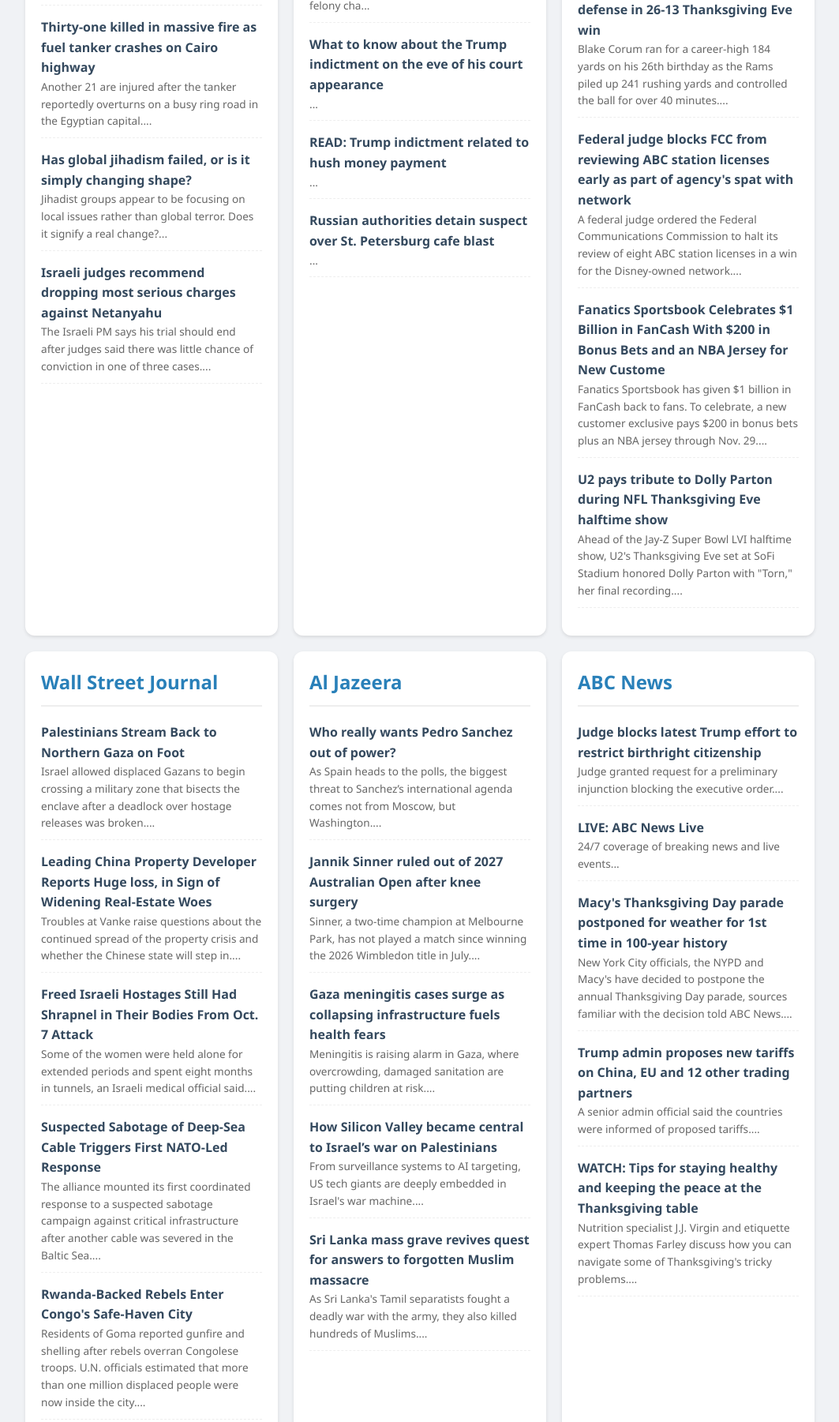
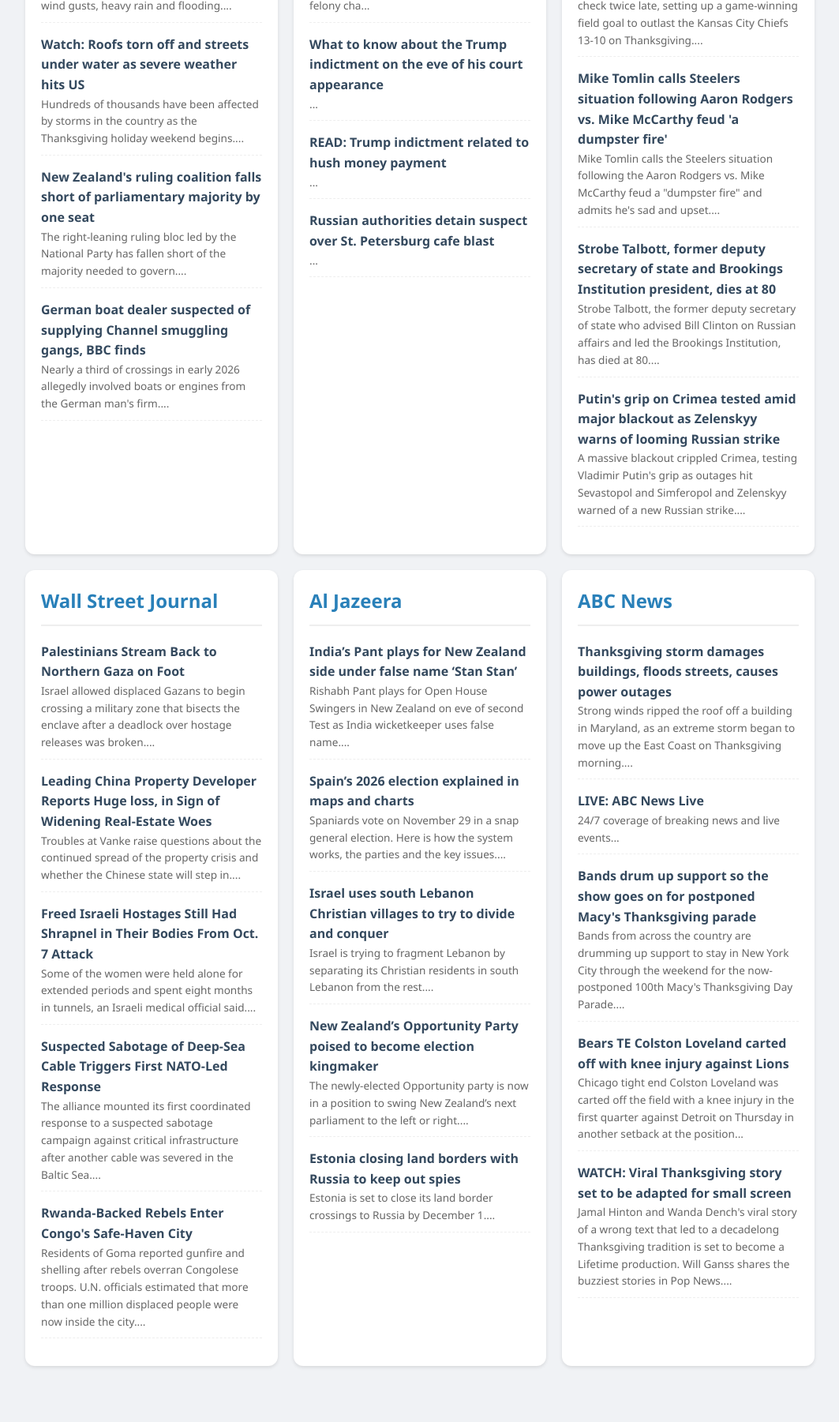
Before and after one commit to PeterWu1110/daily-news, a plain HTML site: page index.html in a window 1280 px wide. Shown: the part 908-2709 px from the top of the page at 79% size, without its empty margins (108-1171 px from the left). After the commit the page ends 2658 px from the top, so only its background shows below. Drawn offline with Linux system fonts and the light colour scheme.

Commit message:
Update news content

```diff
--- a/index.html
+++ b/index.html
@@ -27,7 +27,7 @@
 <body>
     <header>
         <h1>📰 每日英語閱讀挑戰</h1>
-        <div>2026-11-26 14:56:54</div>
+        <div>2026-11-27 14:50:33</div>
     </header>
 
     <div class="quiz-section">
@@ -46,28 +46,28 @@
     <div class="news-grid">
         <div class='card'><h2>BBC News</h2>
                 <div class="news-item">
-                    <a href="https://www.bbc.co.uk/news/articles/c893r9ke5p97o?at_medium=RSS&at_campaign=rss" target="_blank">US announces new tariffs on host of countries including China</a>
-                    <div style="font-size:0.85em; color:#666;">The new levies would hit many of America's biggest trading partners, including China and the EU....</div>
+                    <a href="https://www.bbc.co.uk/news/articles/c820q9wgrpyyo?at_medium=RSS&at_campaign=rss" target="_blank">US too focused on Middle East and not pushing Russia hard enough, Zelensky tells BBC</a>
+                    <div style="font-size:0.85em; color:#666;">Ukraine's president voices frustration with US and says it is "strange" Trump has described Vladimir Putin as a friend....</div>
                 </div>
 
                 <div class="news-item">
-                    <a href="https://www.bbc.co.uk/news/articles/cw8dv112r5gmo?at_medium=RSS&at_campaign=rss" target="_blank">Images of asteroid targeted to test Earth's defences reveal stadium-sized crater</a>
-                    <div style="font-size:0.85em; color:#666;">The asteroid's surface was transformed after a spacecraft was deliberately crashed into it four years ago...</div>
+                    <a href="https://www.bbc.co.uk/news/articles/ckm2mz3prq77o?at_medium=RSS&at_campaign=rss" target="_blank">Major Thanksgiving storm brings flooding, flight delays across US</a>
+                    <div style="font-size:0.85em; color:#666;">Almost one million customers in the US had no power on Thursday evening as storms descended on both US coasts, bringing wind gusts, heavy rain and flooding....</div>
                 </div>
 
                 <div class="news-item">
-                    <a href="https://www.bbc.co.uk/news/articles/cqy7rn30v314o?at_medium=RSS&at_campaign=rss" target="_blank">Thirty-one killed in massive fire as fuel tanker crashes on Cairo highway</a>
-                    <div style="font-size:0.85em; color:#666;">Another 21 are injured after the tanker reportedly overturns on a busy ring road in the Egyptian capital....</div>
+                    <a href="https://www.bbc.co.uk/news/videos/cq808d704m22o?at_medium=RSS&at_campaign=rss" target="_blank">Watch: Roofs torn off and streets under water as severe weather hits US</a>
+                    <div style="font-size:0.85em; color:#666;">Hundreds of thousands have been affected by storms in the country as the Thanksgiving holiday weekend begins....</div>
                 </div>
 
                 <div class="news-item">
-                    <a href="https://www.bbc.co.uk/news/articles/cmx2x4e0n5jro?at_medium=RSS&at_campaign=rss" target="_blank">Has global jihadism failed, or is it simply changing shape?</a>
-                    <div style="font-size:0.85em; color:#666;">Jihadist groups appear to be focusing on local issues rather than global terror. Does it signify a real change?...</div>
+                    <a href="https://www.bbc.co.uk/news/articles/c670278qk879o?at_medium=RSS&at_campaign=rss" target="_blank">New Zealand's ruling coalition falls short of parliamentary majority by one seat</a>
+                    <div style="font-size:0.85em; color:#666;">The right-leaning ruling bloc led by the National Party has fallen short of the majority needed to govern....</div>
                 </div>
 
                 <div class="news-item">
-                    <a href="https://www.bbc.co.uk/news/articles/cxj05mv723r2o?at_medium=RSS&at_campaign=rss" target="_blank">Israeli judges recommend dropping most serious charges against Netanyahu</a>
-                    <div style="font-size:0.85em; color:#666;">The Israeli PM says his trial should end after judges said there was little chance of conviction in one of three cases....</div>
+                    <a href="https://www.bbc.co.uk/news/articles/cqlymky8kpzjo?at_medium=RSS&at_campaign=rss" target="_blank">German boat dealer suspected of supplying Channel smuggling gangs, BBC finds</a>
+                    <div style="font-size:0.85em; color:#666;">Nearly a third of crossings in early 2026 allegedly involved boats or engines from the German man's firm....</div>
                 </div>
                 </div><div class='card'><h2>CNN</h2>
                 <div class="news-item">
@@ -96,28 +96,28 @@
                 </div>
                 </div><div class='card'><h2>FOX News</h2>
                 <div class="news-item">
-                    <a href="https://www.foxnews.com/politics/pritzker-accused-turning-education-tax-credit-partisan-fight-opting-out-program-sad-see" target="_blank">Pritzker accused of turning education tax credit into partisan fight by opting out of program: 'Sad to see'</a>
-                    <div style="font-size:0.85em; color:#666;">Illinois Gov. JB Pritzker opted out of the federal scholarship tax credit program, drawing accusations from parents and education advocacy groups of putting politics over education....</div>
+                    <a href="https://www.foxnews.com/deals/shopping-with-friends-black-friday-deals" target="_blank">Shopping with Friends: 8 Black Friday deals to shop now</a>
+                    <div style="font-size:0.85em; color:#666;">Get Roku TVs, streaming sticks, eKids headphones, Keurig coffee makers and the Nintendo Switch 2 with Mario Kart World on sale now for Black Friday, as seen on Shopping with Friends....</div>
                 </div>
 
                 <div class="news-item">
-                    <a href="https://www.foxnews.com/outkick-sports/rams-birthday-boy-blake-corum-runs-all-over-green-bay-packers-defense-26-13-thanksgiving-eve-win" target="_blank">Rams birthday boy Blake Corum runs all over Green Bay Packers' defense in 26-13 Thanksgiving Eve win</a>
-                    <div style="font-size:0.85em; color:#666;">Blake Corum ran for a career-high 184 yards on his 26th birthday as the Rams piled up 241 rushing yards and controlled the ball for over 40 minutes....</div>
+                    <a href="https://www.foxnews.com/outkick-sports/buffalo-bills-outlast-kansas-city-chiefs-defensive-struggle-maintain-top-seed-status-afc" target="_blank">Buffalo Bills outlast Kansas City Chiefs in defensive struggle to maintain top seed status in AFC</a>
+                    <div style="font-size:0.85em; color:#666;">The Bills defense held Patrick Mahomes in check twice late, setting up a game-winning field goal to outlast the Kansas City Chiefs 13-10 on Thanksgiving....</div>
                 </div>
 
                 <div class="news-item">
-                    <a href="https://www.foxnews.com/media/federal-judge-blocks-fcc-reviewing-abc-station-licenses-early-agency-spat-network" target="_blank">Federal judge blocks FCC from reviewing ABC station licenses early as part of agency's spat with network</a>
-                    <div style="font-size:0.85em; color:#666;">A federal judge ordered the Federal Communications Commission to halt its review of eight ABC station licenses in a win for the Disney-owned network....</div>
+                    <a href="https://www.foxnews.com/outkick-sports/mike-tomlin-calls-steelers-situation-following-aaron-rodgers-vs-mike-mccarthy-feud-dumpster-fire" target="_blank">Mike Tomlin calls Steelers situation following Aaron Rodgers vs. Mike McCarthy feud 'a dumpster fire'</a>
+                    <div style="font-size:0.85em; color:#666;">Mike Tomlin calls the Steelers situation following the Aaron Rodgers vs. Mike McCarthy feud a &quot;dumpster fire&quot; and admits he&apos;s sad and upset....</div>
                 </div>
 
                 <div class="news-item">
-                    <a href="https://www.foxnews.com/outkick-betting/fanatics-sportsbook-celebrates-1-billion-fancash-200-bonus-bets-nba-jersey-new-custome" target="_blank">Fanatics Sportsbook Celebrates $1 Billion in FanCash With $200 in Bonus Bets and an NBA Jersey for New Custome</a>
-                    <div style="font-size:0.85em; color:#666;">Fanatics Sportsbook has given $1 billion in FanCash back to fans. To celebrate, a new customer exclusive pays $200 in bonus bets plus an NBA jersey through Nov. 29....</div>
+                    <a href="https://www.foxnews.com/politics/strobe-talbott-former-deputy-secretary-state-brookings-institution-president-dies-80" target="_blank">Strobe Talbott, former deputy secretary of state and Brookings Institution president, dies at 80</a>
+                    <div style="font-size:0.85em; color:#666;">Strobe Talbott, the former deputy secretary of state who advised Bill Clinton on Russian affairs and led the Brookings Institution, has died at 80....</div>
                 </div>
 
                 <div class="news-item">
-                    <a href="https://www.foxnews.com/outkick-sports/u2-pays-tribute-dolly-parton-nfl-thanksgiving-eve-halftime-show" target="_blank">U2 pays tribute to Dolly Parton during NFL Thanksgiving Eve halftime show</a>
-                    <div style="font-size:0.85em; color:#666;">Ahead of the Jay-Z Super Bowl LVI halftime show, U2&apos;s Thanksgiving Eve set at SoFi Stadium honored Dolly Parton with &quot;Torn,&quot; her final recording....</div>
+                    <a href="https://www.foxnews.com/world/putins-grip-crimea-tested-amid-major-blackout-zelenskyy-warns-imminent-russia-strike" target="_blank">Putin's grip on Crimea tested amid major blackout as Zelenskyy warns of looming Russian strike</a>
+                    <div style="font-size:0.85em; color:#666;">A massive blackout crippled Crimea, testing Vladimir Putin&apos;s grip as outages hit Sevastopol and Simferopol and Zelenskyy warned of a new Russian strike....</div>
                 </div>
                 </div><div class='card'><h2>Wall Street Journal</h2>
                 <div class="news-item">
@@ -146,33 +146,33 @@
                 </div>
                 </div><div class='card'><h2>Al Jazeera</h2>
                 <div class="news-item">
-                    <a href="https://www.aljazeera.com/opinions/2026/11/26/who-really-wants-pedro-sanchez-out-of-power?traffic_source=rss" target="_blank">Who really wants Pedro Sanchez out of power?</a>
-                    <div style="font-size:0.85em; color:#666;">As Spain heads to the polls, the biggest threat to Sanchez’s international agenda comes not from Moscow, but Washington....</div>
+                    <a href="https://www.aljazeera.com/sports/2026/11/27/indias-pant-plays-for-new-zealand-side-under-false-name-stan-stan?traffic_source=rss" target="_blank">India’s Pant plays for New Zealand side under false name ‘Stan Stan’</a>
+                    <div style="font-size:0.85em; color:#666;">Rishabh Pant plays for Open House Swingers in New Zealand on eve of second Test as India wicketkeeper uses false name....</div>
                 </div>
 
                 <div class="news-item">
-                    <a href="https://www.aljazeera.com/sports/2026/11/26/jannik-sinner-australian-open-2027-knee-injury-surgery-tennis?traffic_source=rss" target="_blank">Jannik Sinner ruled out of 2027 Australian Open after knee surgery</a>
-                    <div style="font-size:0.85em; color:#666;">Sinner, a two-time champion at Melbourne Park, has not played a match since winning the 2026 Wimbledon title in July....</div>
+                    <a href="https://www.aljazeera.com/news/2026/11/27/spains-2026-election-explained-in-maps-and-charts?traffic_source=rss" target="_blank">Spain’s 2026 election explained in maps and charts</a>
+                    <div style="font-size:0.85em; color:#666;">Spaniards vote on November 29 in a snap general election. Here is how the system works, the parties and the key issues....</div>
                 </div>
 
                 <div class="news-item">
-                    <a href="https://www.aljazeera.com/news/2026/11/26/gaza-meningitis-cases-surge-as-collapsing-infrastructure-fuels-health-fears?traffic_source=rss" target="_blank">Gaza meningitis cases surge as collapsing infrastructure fuels health fears</a>
-                    <div style="font-size:0.85em; color:#666;">Meningitis is raising alarm in Gaza, where overcrowding, damaged sanitation are putting children at risk....</div>
+                    <a href="https://www.aljazeera.com/features/2026/11/27/israel-uses-christian-villages-in-southern-lebanon-to-divide-and-conquer?traffic_source=rss" target="_blank">Israel uses south Lebanon Christian villages to try to divide and conquer</a>
+                    <div style="font-size:0.85em; color:#666;">Israel is trying to fragment Lebanon by separating its Christian residents in south Lebanon from the rest....</div>
                 </div>
 
                 <div class="news-item">
-                    <a href="https://www.aljazeera.com/news/2026/11/26/how-silicon-valley-central-israel-war-palestinians?traffic_source=rss" target="_blank">How Silicon Valley became central to Israel’s war on Palestinians</a>
-                    <div style="font-size:0.85em; color:#666;">From surveillance systems to AI targeting, US tech giants are deeply embedded in Israel&#039;s war machine....</div>
+                    <a href="https://www.aljazeera.com/video/newsfeed/2026/11/27/new-zealands-opportunity-party-poised-to-become-election-kingmaker?traffic_source=rss" target="_blank">New Zealand’s Opportunity Party poised to become election kingmaker</a>
+                    <div style="font-size:0.85em; color:#666;">The newly-elected Opportunity party is now in a position to swing New Zealand’s next parliament to the left or right....</div>
                 </div>
 
                 <div class="news-item">
-                    <a href="https://www.aljazeera.com/news/2026/11/26/sri-lanka-mass-grave-revives-quest-for-answers-to-forgotten-muslim-massacre?traffic_source=rss" target="_blank">Sri Lanka mass grave revives quest for answers to forgotten Muslim massacre</a>
-                    <div style="font-size:0.85em; color:#666;">As Sri Lanka&#039;s Tamil separatists fought a deadly war with the army, they also killed hundreds of Muslims....</div>
+                    <a href="https://www.aljazeera.com/video/newsfeed/2026/11/27/estonia-closing-land-borders-with-russia-to-keep-out-spies?traffic_source=rss" target="_blank">Estonia closing land borders with Russia to keep out spies</a>
+                    <div style="font-size:0.85em; color:#666;">Estonia is set to close its land border crossings to Russia by December 1....</div>
                 </div>
                 </div><div class='card'><h2>ABC News</h2>
                 <div class="news-item">
-                    <a href="https://abcnews.com/Politics/judge-blocks-latest-trump-effort-restrict-birthright-citizenship/story?id=138451919" target="_blank">Judge blocks latest Trump effort to restrict birthright citizenship</a>
-                    <div style="font-size:0.85em; color:#666;">Judge granted request for a preliminary injunction blocking the executive order....</div>
+                    <a href="https://abcnews.com/US/new-york-declares-emergency-thanksgiving-storm-threatens-east/story?id=138464273" target="_blank">Thanksgiving storm damages buildings, floods streets, causes power outages</a>
+                    <div style="font-size:0.85em; color:#666;">Strong winds ripped the roof off a building in Maryland, as an extreme storm began to move up the East Coast on Thanksgiving morning....</div>
                 </div>
 
                 <div class="news-item">
@@ -181,18 +181,18 @@
                 </div>
 
                 <div class="news-item">
-                    <a href="https://abcnews.com/US/macys-thanksgiving-day-parade-postponed-sources/story?id=138452401" target="_blank">Macy's Thanksgiving Day parade postponed for weather for 1st time in 100-year history</a>
-                    <div style="font-size:0.85em; color:#666;">New York City officials, the NYPD and Macy's have decided to postpone the annual Thanksgiving Day parade, sources familiar with the decision told ABC News....</div>
+                    <a href="https://abcnews.com/US/bands-drum-community-support-ensure-postponed-macys-thanksgiving/story?id=138469612" target="_blank">Bands drum up support so the show goes on for postponed Macy's Thanksgiving parade</a>
+                    <div style="font-size:0.85em; color:#666;">Bands from across the country are drumming up support to stay in New York City through the weekend for the now-postponed 100th Macy's Thanksgiving Day Parade....</div>
                 </div>
 
                 <div class="news-item">
-                    <a href="https://abcnews.com/Politics/trump-admin-proposes-new-tariffs-china-eu-12/story?id=138442698" target="_blank">Trump admin proposes new tariffs on China, EU and 12 other trading partners</a>
-                    <div style="font-size:0.85em; color:#666;">A senior admin official said the countries were informed of proposed tariffs....</div>
+                    <a href="https://abcnews.com/Sports/wireStory/bears-te-colston-loveland-carted-off-knee-injury-138471920" target="_blank">Bears TE Colston Loveland carted off with knee injury against Lions</a>
+                    <div style="font-size:0.85em; color:#666;">Chicago tight end Colston Loveland was carted off the field with a knee injury in the first quarter against Detroit on Thursday in another setback at the position...</div>
                 </div>
 
                 <div class="news-item">
-                    <a href="https://abcnews.com/video/138454493/" target="_blank">WATCH:  Tips for staying healthy and keeping the peace at the Thanksgiving table</a>
-                    <div style="font-size:0.85em; color:#666;">Nutrition specialist J.J. Virgin and etiquette expert Thomas Farley discuss how you can navigate some of Thanksgiving's tricky problems....</div>
+                    <a href="https://abcnews.com/video/138468539/" target="_blank">WATCH:  Viral Thanksgiving story set to be adapted for small screen</a>
+                    <div style="font-size:0.85em; color:#666;">Jamal Hinton and Wanda Dench's viral story of a wrong text that led to a decadelong Thanksgiving tradition is set to become a Lifetime production. Will Ganss shares the buzziest stories in Pop News....</div>
                 </div>
                 </div>
     </div>
```
